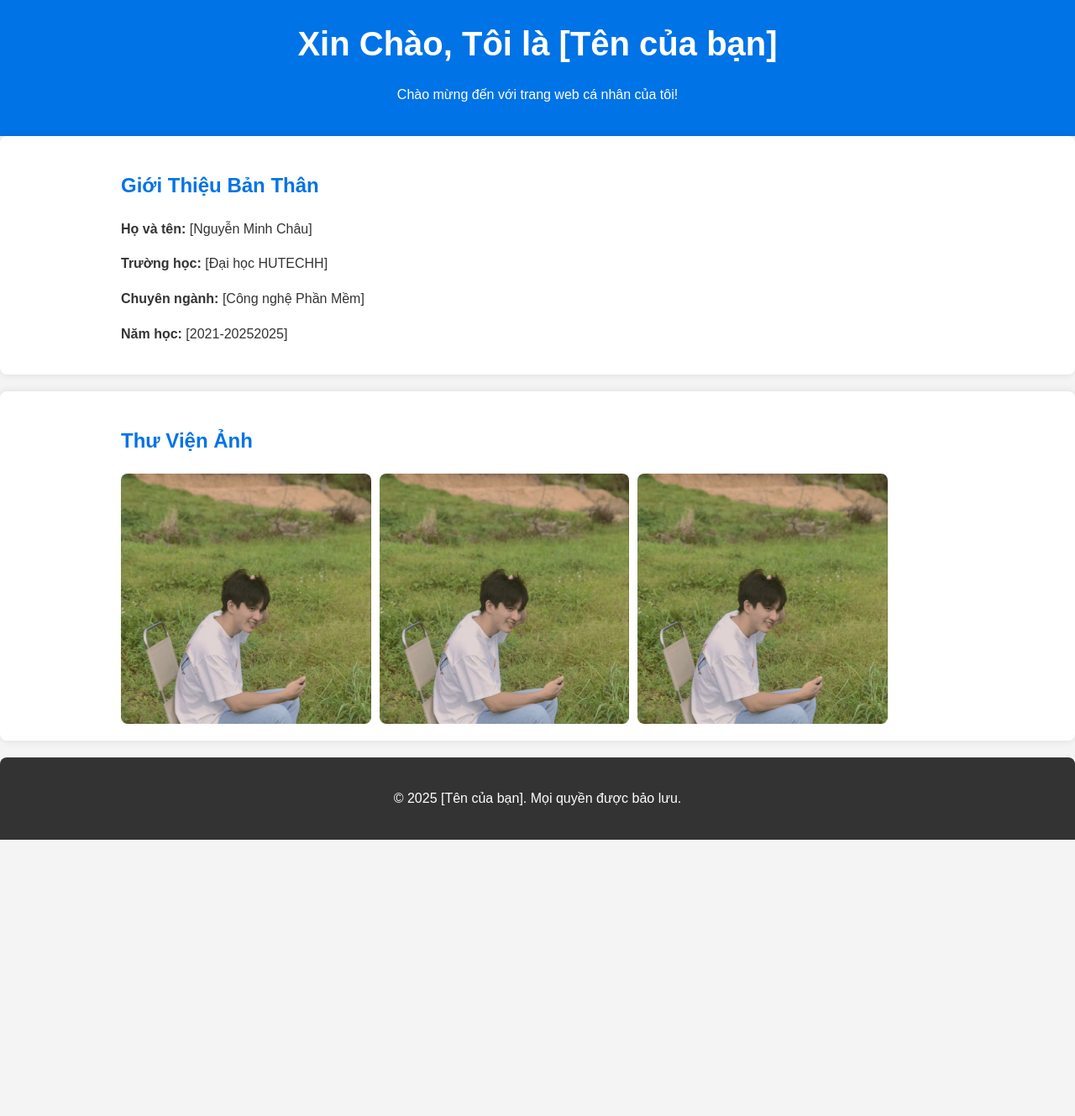
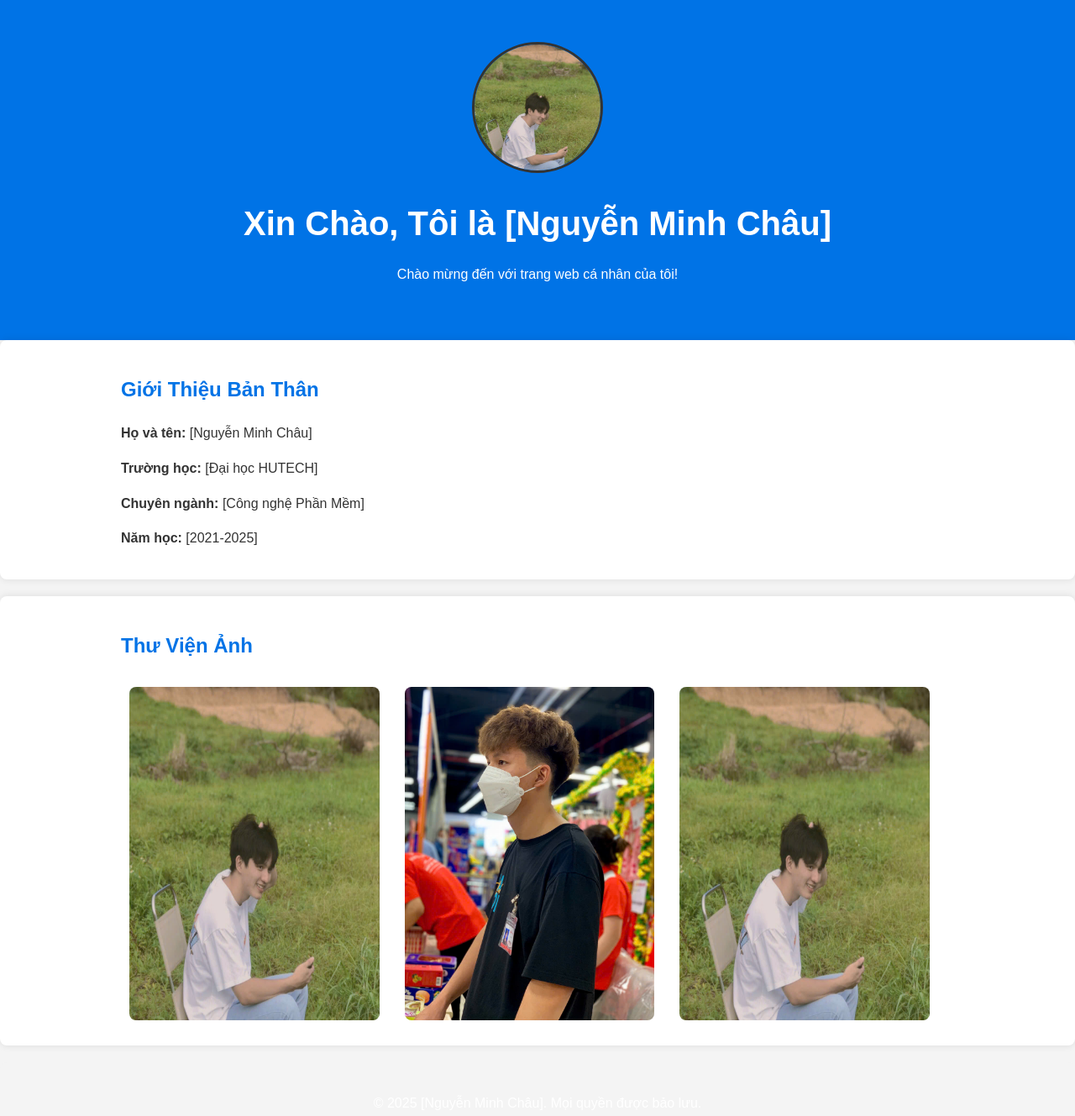
Before and after one commit to MinhChau0604/7324_minhchauu.github.io, a plain HTML site: page index.html in a window 1280 px wide. Shown: the whole page at 84% size. Before the commit the page ends 1000 px from the top, so only its background shows below. Drawn offline with Linux system fonts and the light colour scheme.

Commit message:
3 file index.html style.css images

```diff
--- a/index.html
+++ b/index.html
@@ -9,7 +9,8 @@
 <body>
     <header>
         <div class="container">
-            <h1>Xin Chào, Tôi là [Tên của bạn]</h1>
+            <img src="images/ảnh 1.jpg" alt="Ảnh đại diện" class="avatar">
+            <h1>Xin Chào, Tôi là [Nguyễn Minh Châu]</h1>
             <p>Chào mừng đến với trang web cá nhân của tôi!</p>
         </div>
     </header>
@@ -18,9 +19,9 @@
         <div class="container">
             <h2>Giới Thiệu Bản Thân</h2>
             <p><strong>Họ và tên:</strong> [Nguyễn Minh Châu]</p>
-            <p><strong>Trường học:</strong> [Đại học HUTECHH]</p>
+            <p><strong>Trường học:</strong> [Đại học HUTECH]</p>
             <p><strong>Chuyên ngành:</strong> [Công nghệ Phần Mềm]</p>
-            <p><strong>Năm học:</strong> [2021-20252025]</p>
+            <p><strong>Năm học:</strong> [2021-2025]</p>
         </div>
     </section>
 
@@ -29,7 +30,7 @@
             <h2>Thư Viện Ảnh</h2>
             <div class="gallery">
                 <img src="images/ảnh 1.jpg" alt="Ảnh 1">
-                <img src="images/ảnh 1.jpg" alt="Ảnh 2">
+                <img src="images/ảnh 2.jpg" alt="Ảnh 2">
                 <img src="images/ảnh 1.jpg" alt="Ảnh 3">
             </div>
         </div>
@@ -37,8 +38,41 @@
 
     <footer>
         <div class="container">
-            <p>&copy; 2025 [Tên của bạn]. Mọi quyền được bảo lưu.</p>
+            <p>&copy; 2025 [Nguyễn Minh Châu]. Mọi quyền được bảo lưu.</p>
         </div>
     </footer>
+
+    <style>
+        body {
+            font-family: Arial, sans-serif;
+            line-height: 1.6;
+        }
+        .container {
+            width: 80%;
+            margin: 0 auto;
+        }
+        header {
+            text-align: center;
+            padding: 50px 0;
+        }
+        .avatar {
+            width: 150px;
+            height: 150px;
+            border-radius: 50%;
+            object-fit: cover;
+            border: 3px solid #333;
+            margin-bottom: 20px;
+        }
+        .gallery img {
+            width: 30%;
+            margin: 10px;
+            border-radius: 8px;
+        }
+        footer {
+            text-align: center;
+            padding: 20px 0;
+            background: #f4f4f4;
+        }
+    </style>
 </body>
 </html>
```
